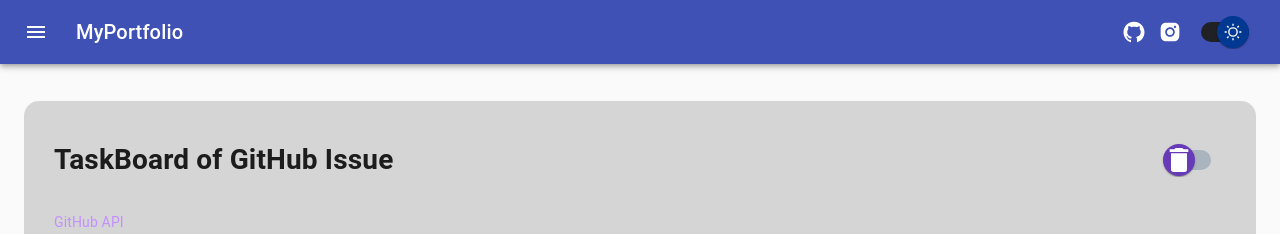
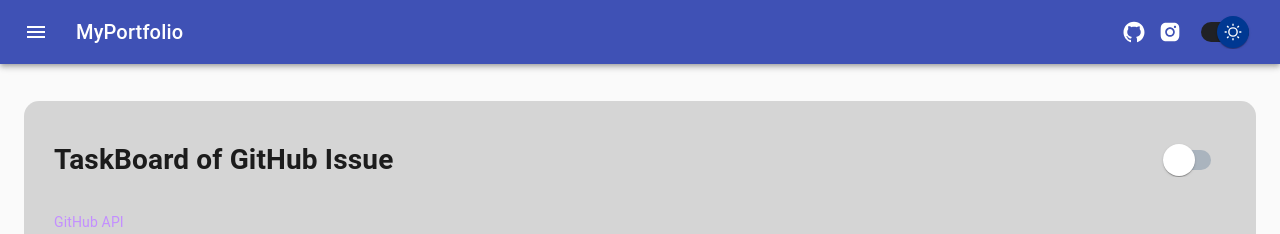
Before and after one commit to Yuisei-Maruyama/MyPortfolio, a React (Create React App) app: page /board in a window 1280 px wide. Shown: the top 234 px of the page. Built offline with nearby package versions, Linux system fonts and the light colour scheme; no server answers.

Commit message:
fix: SvgIconswitchで発生するエラーの解消

```diff
--- a/src/components/SvgIconSwitch/SvgIconSwitch.tsx
+++ b/src/components/SvgIconSwitch/SvgIconSwitch.tsx
@@ -1,10 +1,8 @@
 import React from 'react'
-// import React from 'react'
 import Switch from '@mui/material/Switch'
 import { styled } from '@mui/material/styles'
 
-const MaterialUISwitch = styled(Switch)(({ checked, checkedColor, unCheckColor }: { checked: boolean, checkedColor: string, unCheckColor: string  }) => ({
-// const MaterialUISwitch = styled(Switch)(({ checked, checkedColor, unCheckColor, checkedSvg, unCheckedSvg }: { checked: boolean, checkedColor: string, unCheckColor: string, checkedSvg: string, unCheckedSvg: string  }) => ({
+const MaterialUISwitch = styled(Switch)(({ checked, checkedcolor, uncheckcolor }: { checked: boolean, checkedcolor: string, uncheckcolor: string }) => ({
   width: 62,
   height: 34,
   padding: 7,
@@ -28,7 +26,7 @@ const MaterialUISwitch = styled(Switch)(({ checked, checkedColor, unCheckColor }
     },
   },
   '& .MuiSwitch-thumb': {
-    backgroundColor:  checked ? checkedColor : unCheckColor,
+    backgroundColor:  checked ? checkedcolor : uncheckcolor,
     width: 32,
     height: 32,
     '&:before': {
@@ -56,8 +54,8 @@ const MaterialUISwitch = styled(Switch)(({ checked, checkedColor, unCheckColor }
 // type Props = {
 //   checked: boolean
 //   color: {
-//     checkedColor: string
-//     unCheckColor: string
+//     checkedcolor: string
+//     uncheckcolor: string
 //   },
 //   svg: {
 //     checkedSvg: string
@@ -69,25 +67,27 @@ const MaterialUISwitch = styled(Switch)(({ checked, checkedColor, unCheckColor }
 type Props = {
   checked: boolean
   color: {
-    checkedColor: string
-    unCheckColor: string
+    checkedcolor: string
+    uncheckcolor: string
   },
   onClick: (e: React.MouseEvent<HTMLElement, MouseEvent>) => void
 }
 
 const IconSwitch: React.FC<Props> = (props: Props) => {
+
+
   const { checked, onClick, color } = props
   // const { checked, onClick, color, svg } = props
-  const { checkedColor, unCheckColor } = color
+  const { checkedcolor, uncheckcolor } = color
   // const { checkedSvg, unCheckedSvg } = svg
   return (
     <>
       <MaterialUISwitch
         sx={{ m: 1 }}
-        defaultChecked={checked}
+        // defaultChecked={checked}
         checked={checked}
-        checkedColor={checkedColor}
-        unCheckColor={unCheckColor}
+        checkedcolor={checkedcolor}
+        uncheckcolor={uncheckcolor}
         // checkedSvg={checkedSvg}
         // unCheckedSvg={unCheckedSvg}
         onClick={onClick}
```
